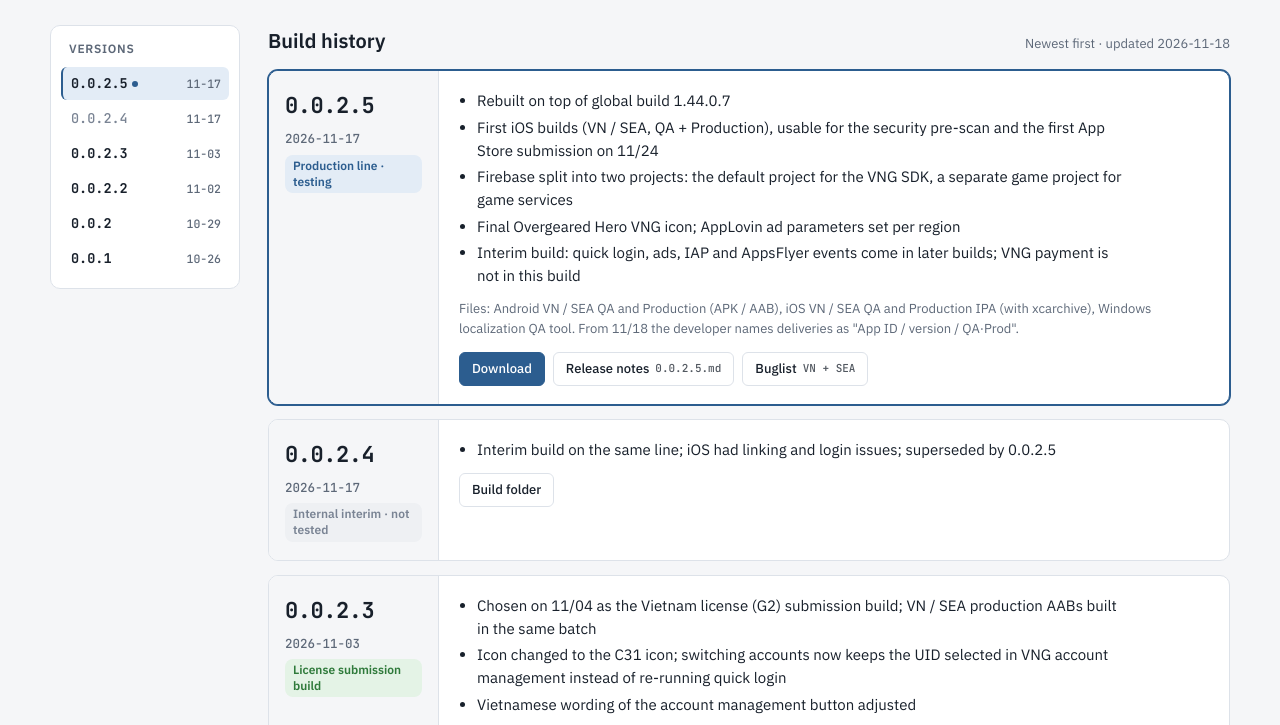
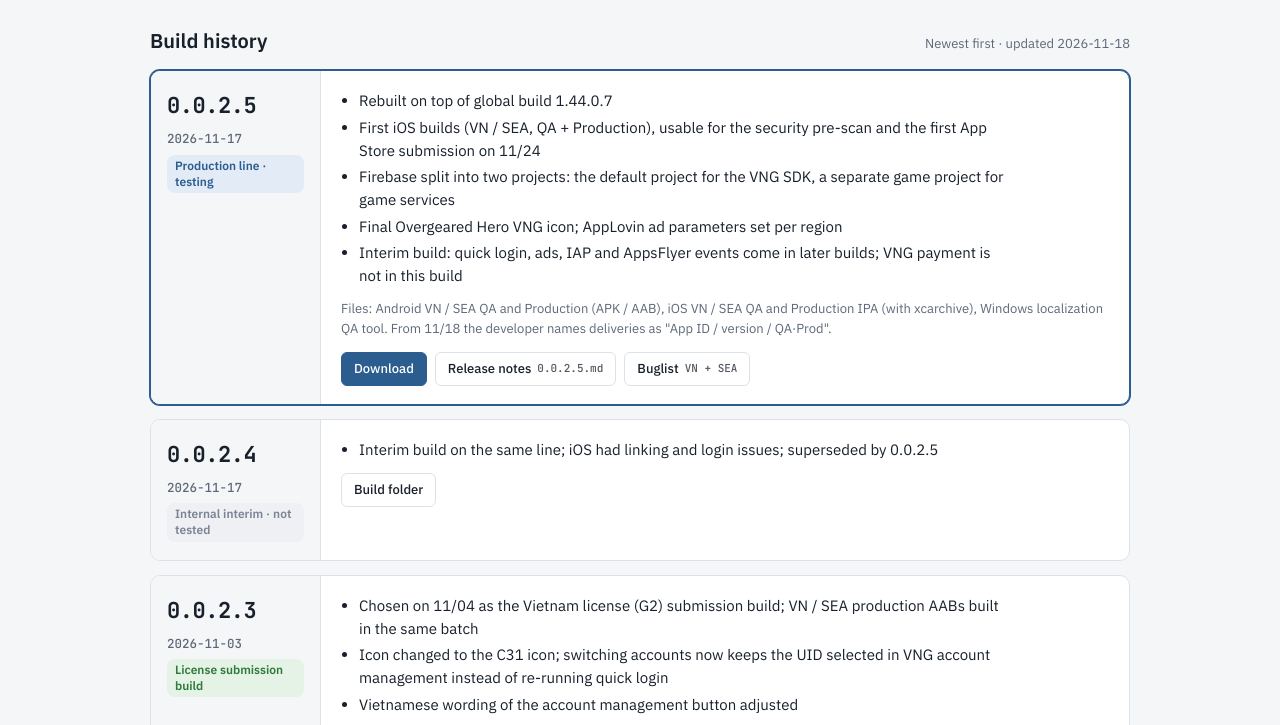
Before and after one commit to Erichuang1204521/newgames-report, a plain HTML site: page oh-builds/index.html in a window 1280 px wide. Shown: the part 188-913 px from the top of the page. Drawn offline with Linux system fonts and the light colour scheme; a web font is replaced by a local one.

Commit message:
OH build log: remove version index
Co-Authored-By: Claude Opus 5.5 <noreply@anthropic.com>

```diff
--- a/oh-builds/index.html
+++ b/oh-builds/index.html
@@ -101,30 +101,6 @@ footer{font-size:13px;color:var(--muted);display:flex;flex-direction:column;gap:
 .lang button[aria-pressed="true"]{background:var(--accent);color:var(--surface)}
 .lang button:focus-visible{outline:2px solid var(--accent);outline-offset:-2px}
 .err{color:var(--vn)}
-.wrap{max-width:1180px}
-.layout{display:grid;grid-template-columns:190px minmax(0,1fr);gap:28px;align-items:start}
-.toc{position:sticky;top:calc(env(safe-area-inset-top,0px) + 16px);max-height:calc(100vh - 32px);overflow:auto;background:var(--surface);border:1px solid var(--line);border-radius:10px;padding:14px 10px}
-.toc h2{margin:0 0 8px 8px;font-size:12px;font-weight:600;letter-spacing:.06em;text-transform:uppercase;color:var(--muted)}
-.toc ol{list-style:none;margin:0;padding:0;display:flex;flex-direction:column;gap:2px}
-.toc a{display:flex;justify-content:space-between;align-items:baseline;gap:8px;padding:6px 8px;border-radius:6px;text-decoration:none;color:var(--ink);border-left:2px solid transparent}
-.toc a:hover{background:var(--bg)}
-.toc a.on{background:var(--accent-soft);border-left-color:var(--accent)}
-.toc .tv{font-family:var(--f-mono);font-weight:700;font-size:13.5px;white-space:nowrap}
-.toc .td{font-family:var(--f-mono);font-size:11.5px;color:var(--muted);font-variant-numeric:tabular-nums}
-.toc .dot{width:6px;height:6px;border-radius:50%;background:var(--accent);display:inline-block;margin-left:4px;vertical-align:middle}
-.toc .skip .tv{color:var(--dim);font-weight:500}
-.build{scroll-margin-top:16px}
-html{scroll-behavior:smooth}
-@media (prefers-reduced-motion:reduce){html{scroll-behavior:auto}}
-@media (max-width:860px){
-  .layout{grid-template-columns:1fr;gap:16px}
-  .toc{position:sticky;top:env(safe-area-inset-top,0px);z-index:2;max-height:none;padding:8px;border-radius:8px}
-  .toc h2{display:none}
-  .toc ol{flex-direction:row;overflow-x:auto;gap:6px}
-  .toc a{flex:0 0 auto;border-left:0;border:1px solid var(--line)}
-  .toc .td{display:none}
-  .build{scroll-margin-top:84px}
-}
 </style>
 </head>
 <body>
@@ -140,13 +116,10 @@ html{scroll-behavior:smooth}
     <p class="lede" data-t="lede"></p>
   </header>
 
-  <div class="layout">
-    <nav class="toc" aria-labelledby="toch"><h2 id="toch" data-t="toc"></h2><ol id="toc"></ol></nav>
     <section class="ledger" aria-labelledby="l">
       <div class="ledger-head"><h2 id="l" data-t="ledger"></h2><p id="asof"></p></div>
       <div class="ledger" id="builds"></div>
     </section>
-  </div>
 
   <footer>
     <span data-t="f1"></span>
@@ -155,48 +128,21 @@ html{scroll-behavior:smooth}
   </footer>
 </div>
 <script>
-let lockUntil=0, ticking=false;
-function setActive(v){
-  const ol=document.getElementById("toc");
-  ol.querySelectorAll("a").forEach(a=>{
-    const on=a.dataset.v===v; a.classList.toggle("on",on);
-    if(on){ a.setAttribute("aria-current","true");
-      if(innerWidth<=860){ const l=a.offsetLeft-ol.offsetLeft, r=l+a.offsetWidth;
-        if(l<ol.scrollLeft||r>ol.scrollLeft+ol.clientWidth) ol.scrollLeft=l-8; } }
-    else a.removeAttribute("aria-current");
-  });
-}
-function calcActive(){
-  ticking=false;
-  if(Date.now()<lockUntil) return;
-  const arts=[...document.querySelectorAll(".build")]; if(!arts.length) return;
-  const line=innerWidth<=860?110:120;
-  let cur=arts[0];
-  for(const a of arts){ if(a.getBoundingClientRect().top<=line) cur=a; }
-  setActive(cur.id.slice(2));
-}
-function spy(){
-  document.querySelectorAll("#toc a").forEach(a=>a.addEventListener("click",()=>{ setActive(a.dataset.v); lockUntil=Date.now()+1500; }));
-  calcActive();
-}
-addEventListener("scroll",()=>{ if(!ticking){ ticking=true; requestAnimationFrame(calcActive); } },{passive:true});
-["wheel","touchstart","keydown"].forEach(t=>addEventListener(t,()=>{ lockUntil=0; },{passive:true}));
-addEventListener("resize",()=>calcActive());
 const UI = {
   zh:{h1:"OH VNG 版本与 Buglist 总览",lede:"每个研发构建一行：在哪下载、改了什么、bug 记在哪张表。Bug 本身仍然记在 Google 在线表里，这里只做入口汇总。",
-      toc:"版本索引",ledger:"构建记录",asof:d=>"新版本在上 · 更新于 "+d,download:"下载包",notes:"版本说明",bugs:"Buglist",folder:"构建文件夹",
+      ledger:"构建记录",asof:d=>"新版本在上 · 更新于 "+d,download:"下载包",notes:"版本说明",bugs:"Buglist",folder:"构建文件夹",
       bug:"Bug",total:"共",fixed:"Fixed",open:"Open",nf:"Not Fixed",
       f1:"版号包（0.0.1 – 0.0.2.3）的 bug 都记在同一张表「VN License Build_0.0.1_Feedback」里，每个版本一个页签。",
       f2:u=>"研发文件夹里的「0.0.0」是服务器搭建包（11/06 交付给 VNG 搭环境用），不是客户端构建：<a href=\""+u+"\" target=\"_blank\" rel=\"noopener\">0.0.0 文件夹</a>。",
       f3:"链接需要有对应 Drive 文件的访问权限才能打开。",err:"数据加载失败，请刷新重试。",title:"OH VNG 版本总览"},
   en:{h1:"OH VNG Builds & Buglists",lede:"One row per developer build: where to download it, what changed, and which sheet tracks its bugs. Bugs are still logged in Google Sheets; this page only gathers the links.",
-      toc:"Versions",ledger:"Build history",asof:d=>"Newest first · updated "+d,download:"Download",notes:"Release notes",bugs:"Buglist",folder:"Build folder",
+      ledger:"Build history",asof:d=>"Newest first · updated "+d,download:"Download",notes:"Release notes",bugs:"Buglist",folder:"Build folder",
       bug:"Bugs",total:"Total",fixed:"Fixed",open:"Open",nf:"Not Fixed",
       f1:"Bugs for the license builds (0.0.1 – 0.0.2.3) are all in one sheet, \"VN License Build_0.0.1_Feedback\", with one tab per build.",
       f2:u=>"The \"0.0.0\" folder in the developer's Drive is the server setup package (delivered 11/06 for VNG to build the environment), not a client build: <a href=\""+u+"\" target=\"_blank\" rel=\"noopener\">0.0.0 folder</a>.",
       f3:"Links open only for people with access to the Drive files.",err:"Couldn't load the data. Please refresh.",title:"OH VNG Build Log"},
   vi:{h1:"Tổng hợp phiên bản & Buglist OH VNG",lede:"Mỗi build của nhà phát triển là một dòng: tải ở đâu, thay đổi gì, bug ghi ở bảng nào. Bug vẫn được ghi trong Google Sheets; trang này chỉ tập hợp đường dẫn.",
-      toc:"Phiên bản",ledger:"Lịch sử build",asof:d=>"Mới nhất ở trên · cập nhật "+d,download:"Tải bản build",notes:"Ghi chú phát hành",bugs:"Buglist",folder:"Thư mục build",
+      ledger:"Lịch sử build",asof:d=>"Mới nhất ở trên · cập nhật "+d,download:"Tải bản build",notes:"Ghi chú phát hành",bugs:"Buglist",folder:"Thư mục build",
       bug:"Bug",total:"Tổng",fixed:"Fixed",open:"Open",nf:"Not Fixed",
       f1:"Bug của các bản giấy phép (0.0.1 – 0.0.2.3) đều nằm trong một bảng \"VN License Build_0.0.1_Feedback\", mỗi phiên bản một tab.",
       f2:u=>"Thư mục \"0.0.0\" trên Drive của nhà phát triển là gói dựng server (giao ngày 06/11 để VNG dựng môi trường), không phải bản client: <a href=\""+u+"\" target=\"_blank\" rel=\"noopener\">thư mục 0.0.0</a>.",
@@ -225,7 +171,6 @@ function render(){
   if(!data) return;
   document.getElementById("asof").textContent=T.asof(data.updated);
   document.getElementById("f2").innerHTML=T.f2(esc(data.serverPackage));
-  document.getElementById("toc").innerHTML=data.builds.map(b=>`<li class="${b.kind==="skip"?"skip":""}"><a href="#v-${esc(b.ver)}" data-v="${esc(b.ver)}"><span class="tv">${esc(b.ver)}${b.current?'<span class="dot" aria-hidden="true"></span>':""}</span><span class="td">${esc(b.date.slice(5))}</span></a></li>`).join("");
   document.getElementById("builds").innerHTML=data.builds.map(b=>{
     const tagCls={live:"t-live",green:"t-green",skip:"t-skip"}[b.kind]||"t-skip";
     const items=(tr(b.items)||[]).map(i=>`<li>${esc(i)}</li>`).join("");
@@ -246,7 +191,6 @@ function render(){
       <div class="rail"><div class="ver">${esc(b.ver)}</div><div class="date">${esc(b.date)}</div><span class="tag ${tagCls}">${esc(tr(b.tag))}</span></div>
       <div class="body"><ul>${items}</ul>${note}<div class="links">${links}</div></div></article>`;
   }).join("");
-  spy();
 }
 document.querySelectorAll(".lang button").forEach(b=>b.addEventListener("click",()=>{
   lang=b.dataset.lang; try{localStorage.setItem("ohLang",lang);}catch(e){}
```
